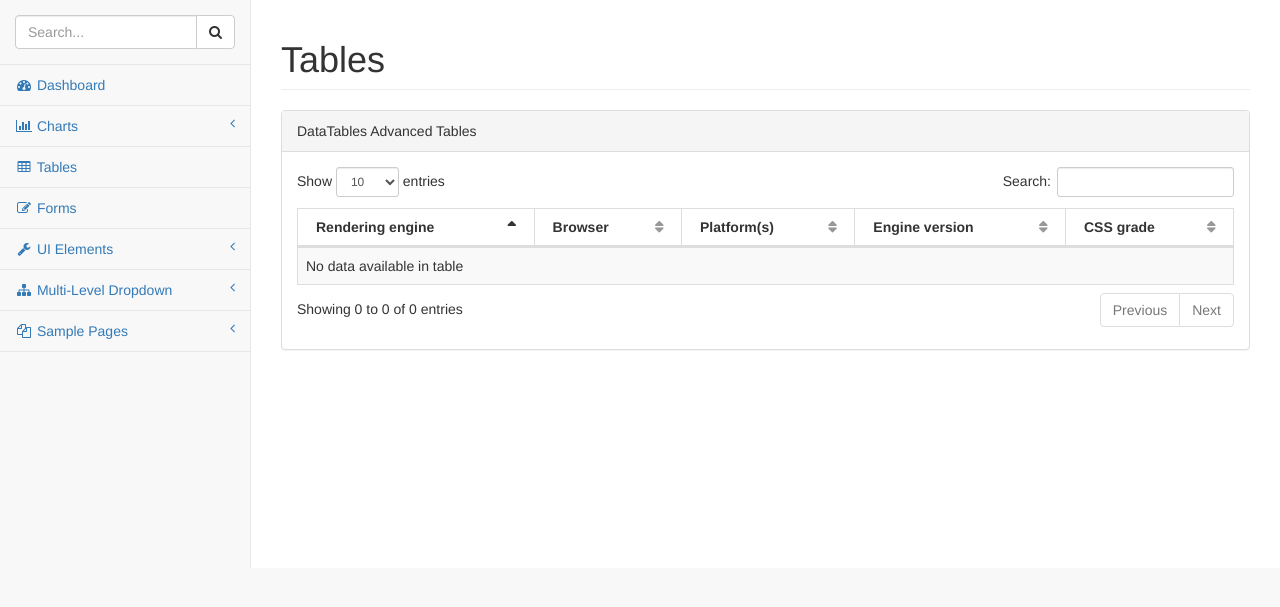
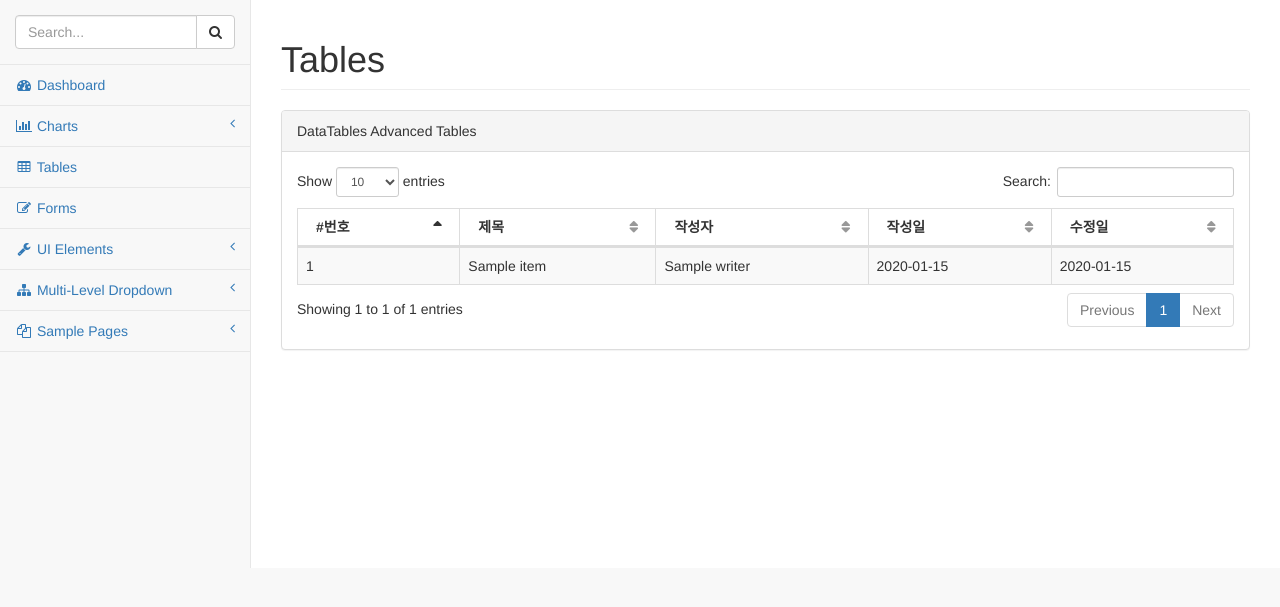
Before and after one commit to jiyeon-dev/spring-web-project-learning-by-code, a Java web app: template src/main/webapp/WEB-INF/views/board/list.jsp in a window 1280 px wide. Shown: the part 51-658 px from the top of the page. Run offline with Spring Boot 4, a stand-in JSP engine, Linux system fonts and the light colour scheme; the template is opened without the code that fills it: most values are stand-ins (such as "Sample title", 1, 10 or a date in 2020); the project's own start-up code is not run, and a stand-in starts its controllers and pages; some libraries are stand-ins or nearby versions.

Commit message:
11-2-1 Model에 담긴 데이터 출력 (테이블 List)

```diff
--- a/src/main/webapp/WEB-INF/views/board/list.jsp
+++ b/src/main/webapp/WEB-INF/views/board/list.jsp
@@ -22,13 +22,25 @@
                 <table width="100%" class="table table-striped table-bordered table-hover" id="dataTables-example">
                     <thead>
                     <tr>
-                        <th>Rendering engine</th>
-                        <th>Browser</th>
-                        <th>Platform(s)</th>
-                        <th>Engine version</th>
-                        <th>CSS grade</th>
+                        <th>#번호</th>
+                        <th>제목</th>
+                        <th>작성자</th>
+                        <th>작성일</th>
+                        <th>수정일</th>
                     </tr>
                     </thead>
+
+                    <tbody>
+                    <c:forEach items="${list}" var="board">
+                        <tr>
+                            <td><c:out value="${board.no}" /></td>
+                            <td><c:out value="${board.title}" /></td>
+                            <td><c:out value="${board.writer}" /></td>
+                            <td><fmt:formatDate pattern="yyyy-MM-dd" value="${board.regdate}" /></td>
+                            <td><fmt:formatDate pattern="yyyy-MM-dd" value="${board.updateDate}" /></td>
+                        </tr>
+                    </c:forEach>
+                    </tbody>
 
                 </table>
             </div>
```
